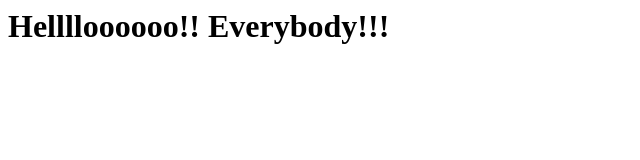
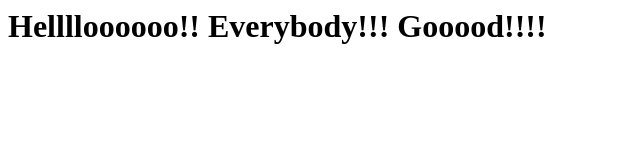
Before and after one commit to marcelosf/coolify-repo, a plain HTML site: page index.html in a window 1280 px wide. Shown: the whole page, without its empty margins (0-640 px from the left). Drawn offline with Linux system fonts and the light colour scheme.

Commit message:
Update index.html

```diff
--- a/index.html
+++ b/index.html
@@ -1,5 +1,5 @@
 <html>
   <h1>
-    Helllloooooo!! Everybody!!!
+    Helllloooooo!! Everybody!!! Gooood!!!!
   </h1>
 </html>
```
